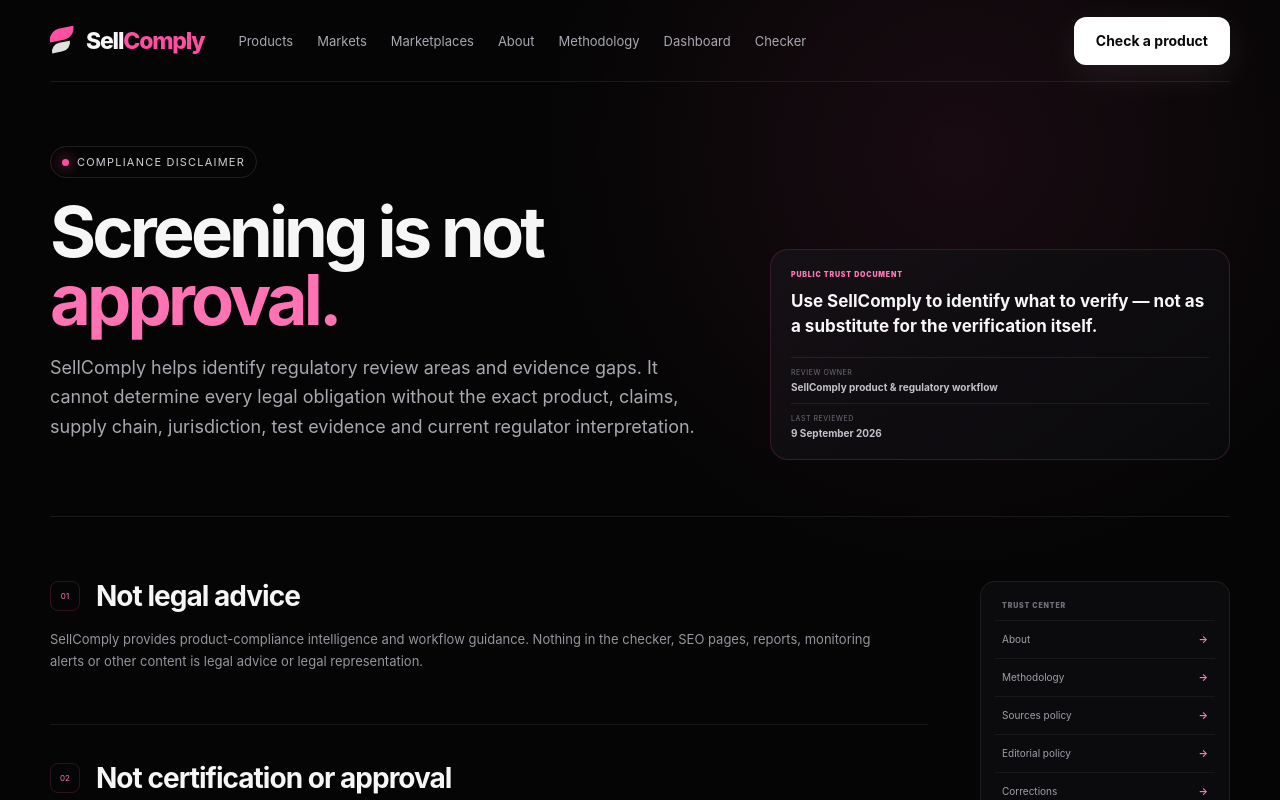
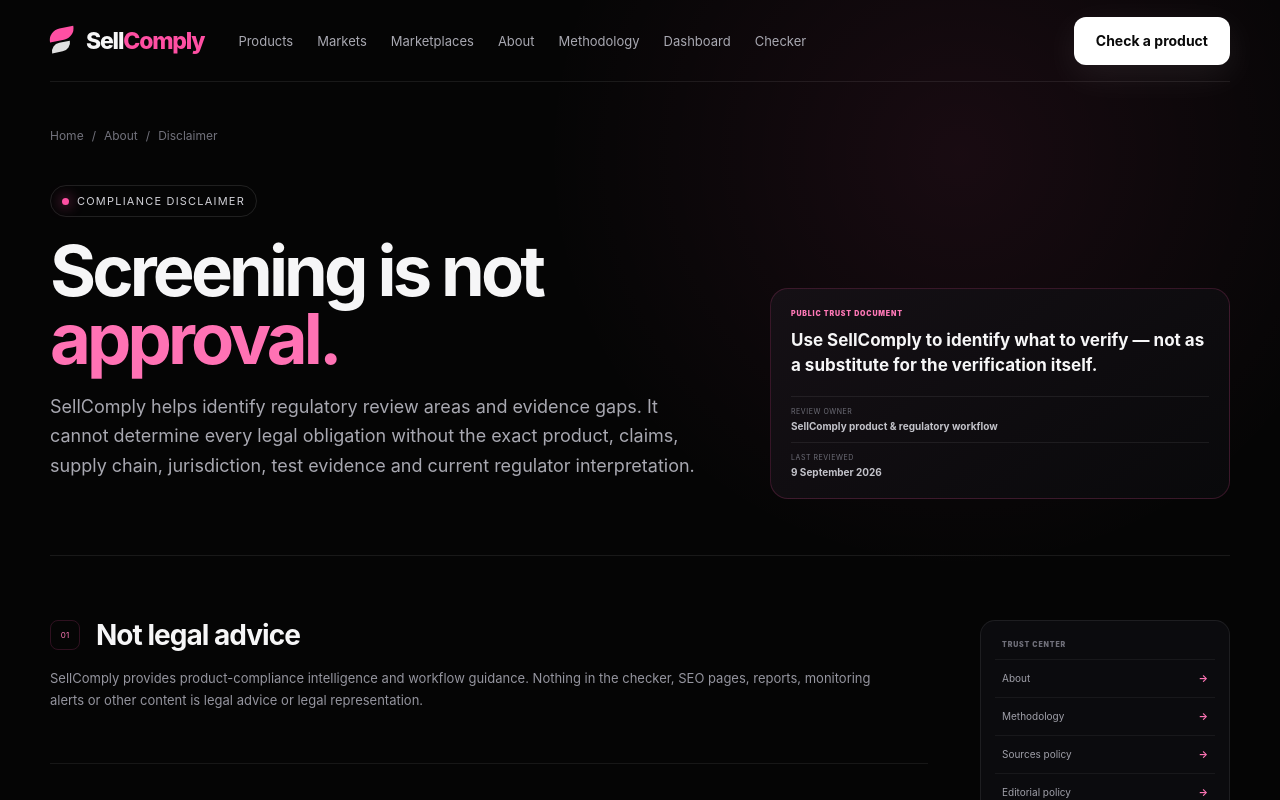
Before and after one commit to SviatF/sell-comply, a Next.js app: page /disclaimer in a window 1280 px wide. Shown: the top 800 px of the page. Built offline with nearby package versions, Linux system fonts and the light colour scheme.

Commit message:
seo: bind /disclaimer breadcrumb path

```diff
--- a/app/disclaimer/page.tsx
+++ b/app/disclaimer/page.tsx
@@ -10,6 +10,7 @@ export const metadata: Metadata = {
 export default function DisclaimerPage() {
   return (
     <TrustPolicyPage
+      path="/disclaimer"
       eyebrow="COMPLIANCE DISCLAIMER"
       title="Screening is not"
       accent="approval."
```
